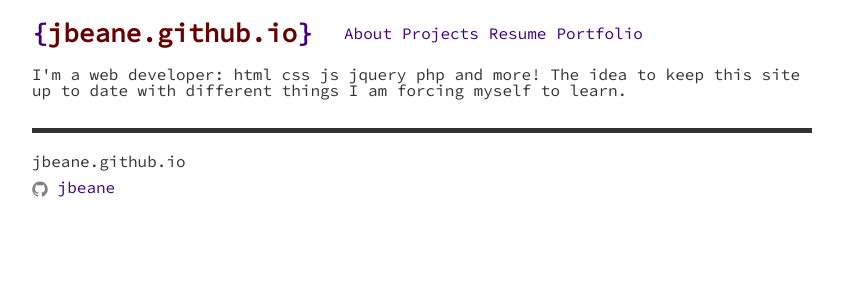
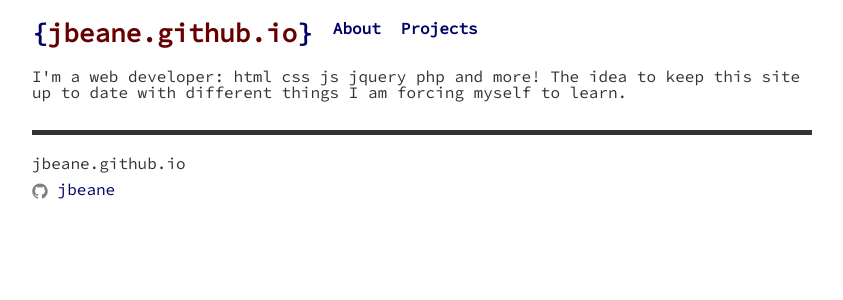
Before and after one commit to jbeane/jbeane.github.io, a Jekyll site: the page built from index.html, in a window 1280 px wide. Shown: the top 300 px of the page, without its empty margins (218-1061 px from the left). Built offline with Jekyll 4.4.1, drawn with Linux system fonts in a browser that asks for light colours; nearby versions of some CDN libraries.

Commit message:
header changes

```diff
--- a/_includes/header.html
+++ b/_includes/header.html
@@ -3,7 +3,5 @@
    <ul>
       <li><a href="/about">About</a></li>
       <li><a href="/projects">Projects</a></li>
-      <li><a href="/resume">Resume</a></li>
-      <li><a href="/portfolio">Portfolio</a></li>
    </ul>
 </header>
--- a/css/main.css
+++ b/css/main.css
@@ -5,21 +5,22 @@
 ol, ul {list-style: none;}
 
 /*base styles*/
-body{max-width:800px;margin:auto;width:100%;font-family: 'Source Code Pro';color:#333;padding:0 10px;box-sizing: border-box;}
-.header h1 {width:40%;}
-.header h1, .header ul, .header li {float:left;}
-.header ul {margin:25px 0 15px 0;}
-.header li {margin-right:10px;}
-.content,.post {clear:both;}
+body{max-width:800px;margin:auto;width:100%;font-family: 'Source Code Pro';color:#333;padding:0 10px;box-sizing: border-box;margin-top:20px;}
+header{display:inline-block;}
 footer{padding-top:20px;margin-top:30px;border-top:5px solid #333}
-h1{margin:20px 0;font-size:26px;font-weight:bold;}
+h1{margin:10px 0 0 0;font-size:26px;font-weight:bold;}
 h2 {font-size:20px;font-weight:bold;}
 p,ul{margin:10px 0;}
 li {margin-bottom:5px;}
-a,a:visited{text-decoration:none;color:#40007f}
+a,a:visited{text-decoration:none;color:#000066;}
 a:hover,a span:hover{color:#000;}
 a span{color:#660000;}
 
 /*site styles*/
 .icon > svg { display: inline-block; width: 16px; height: 16px; vertical-align: middle; }
 .icon > svg path { fill: #828282; }
+.header h1, .header ul, .header li {float:left;}
+.header h1 {margin:0 20px 10px 0;}
+.header ul {margin:0 0 10px 0;}
+.header li {margin-right:20px;font-weight:bold;}
+.content,.post {clear:both;}
```
